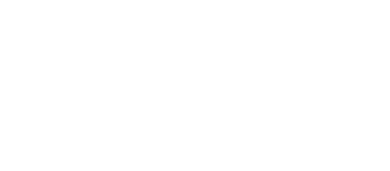
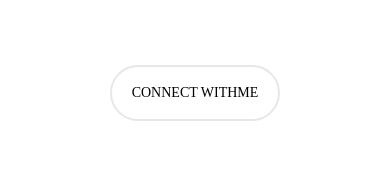
Before and after one commit to 4eug/Old-Portfolio, a Next.js app: page / in a window 390 px wide. Shown: the part 1618-1789 px from the top of the page. Built offline with nearby package versions, Linux system fonts and the light colour scheme.

Commit message:
Connect with me Btn

```diff
--- a/components/utilities/Buttons/connect-btn.jsx
+++ b/components/utilities/Buttons/connect-btn.jsx
@@ -5,7 +5,7 @@ function ConnectButton() {
     <a href="mailto:debraheug@gmail.com">
       <motion.button
         whileHover={{ scale: 1.05 }}
-        className="black hidden md:block"
+        className="black  md:block"
       >
         <span className="font-medium ">CONNECT WITHME</span>
       </motion.button>
```
